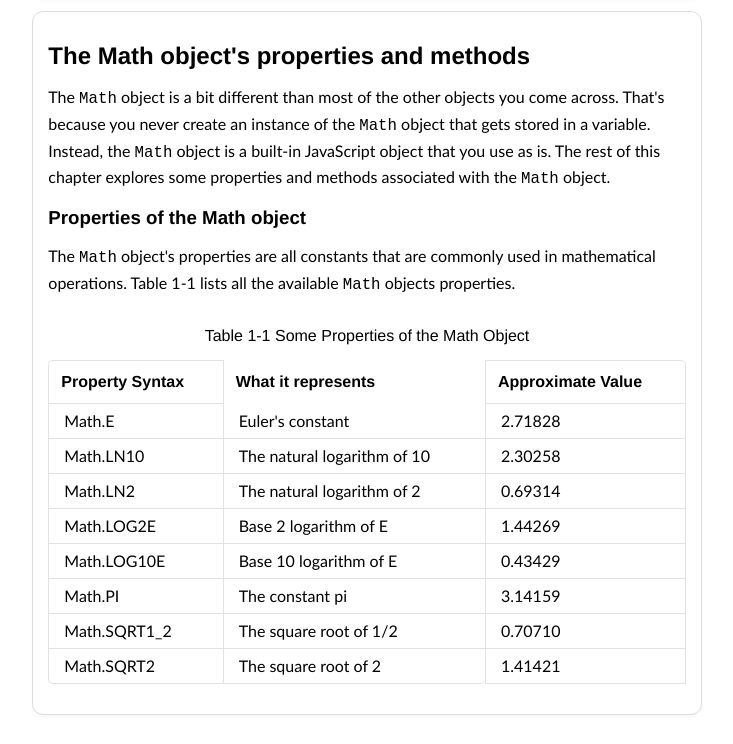
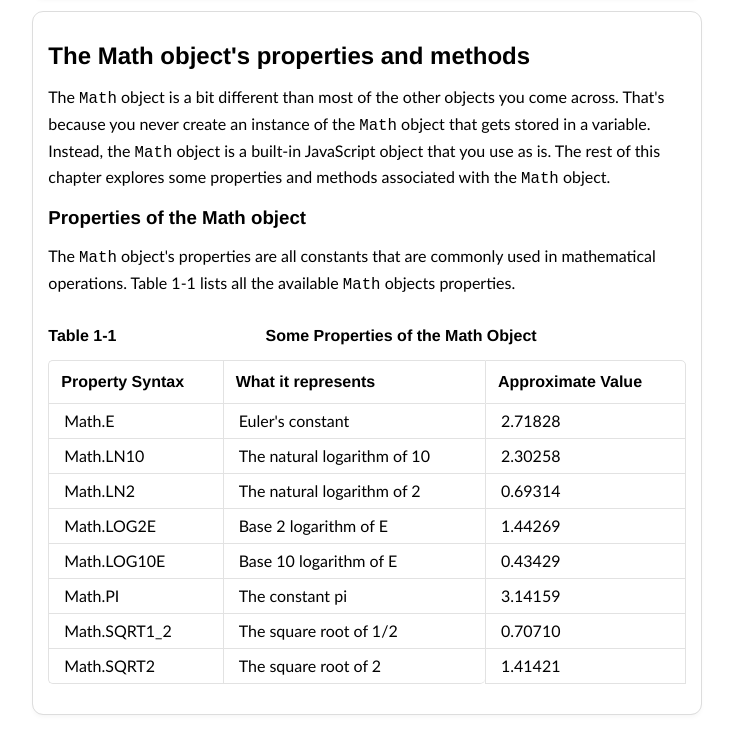
Before and after one commit to waifal/Math-Object, a plain HTML site: page index.html in a window 1280 px wide. Shown: the part 1826-2570 px from the top of the page, without its empty margins (273-1006 px from the left). Drawn offline with Linux system fonts and the light colour scheme.

Commit message:
Update CSS

```diff
--- a/styles/style.scss
+++ b/styles/style.scss
@@ -51,6 +51,28 @@ section {
         width: 100%;
         border-spacing: 0;
 
+        caption {
+            font-weight: bold;
+
+            span:first-child {
+                display: flex;
+                align-items: center;
+                margin: 0;
+
+                span:first-child {
+                    margin-right: auto;
+                }
+
+                span:last-child {
+                    margin-right: auto;
+                }
+
+                span {
+                    margin: 0;
+                }
+            }
+        }
+
         td,
         th {
             text-align: left;
@@ -63,6 +85,11 @@ section {
                 border-top: $table-style;
                 border-bottom: $table-style;
                 border-top-left-radius: $table-radius;
+            }
+
+            th {
+                border-top: $table-style;
+                border-bottom: $table-style;
             }
 
             th:last-child {
```
Also changed, not shown: styles/style.css, 1 other file.
